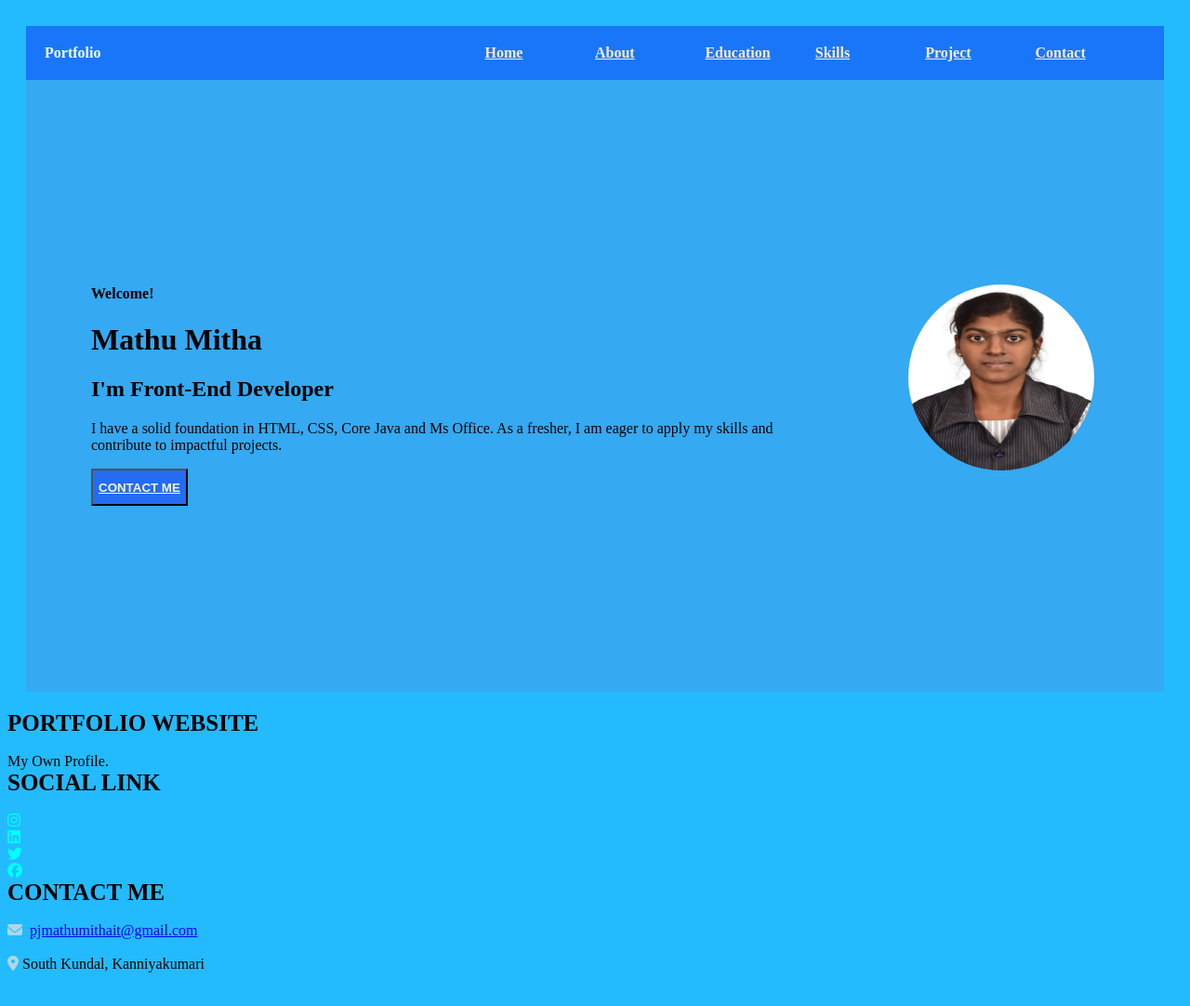
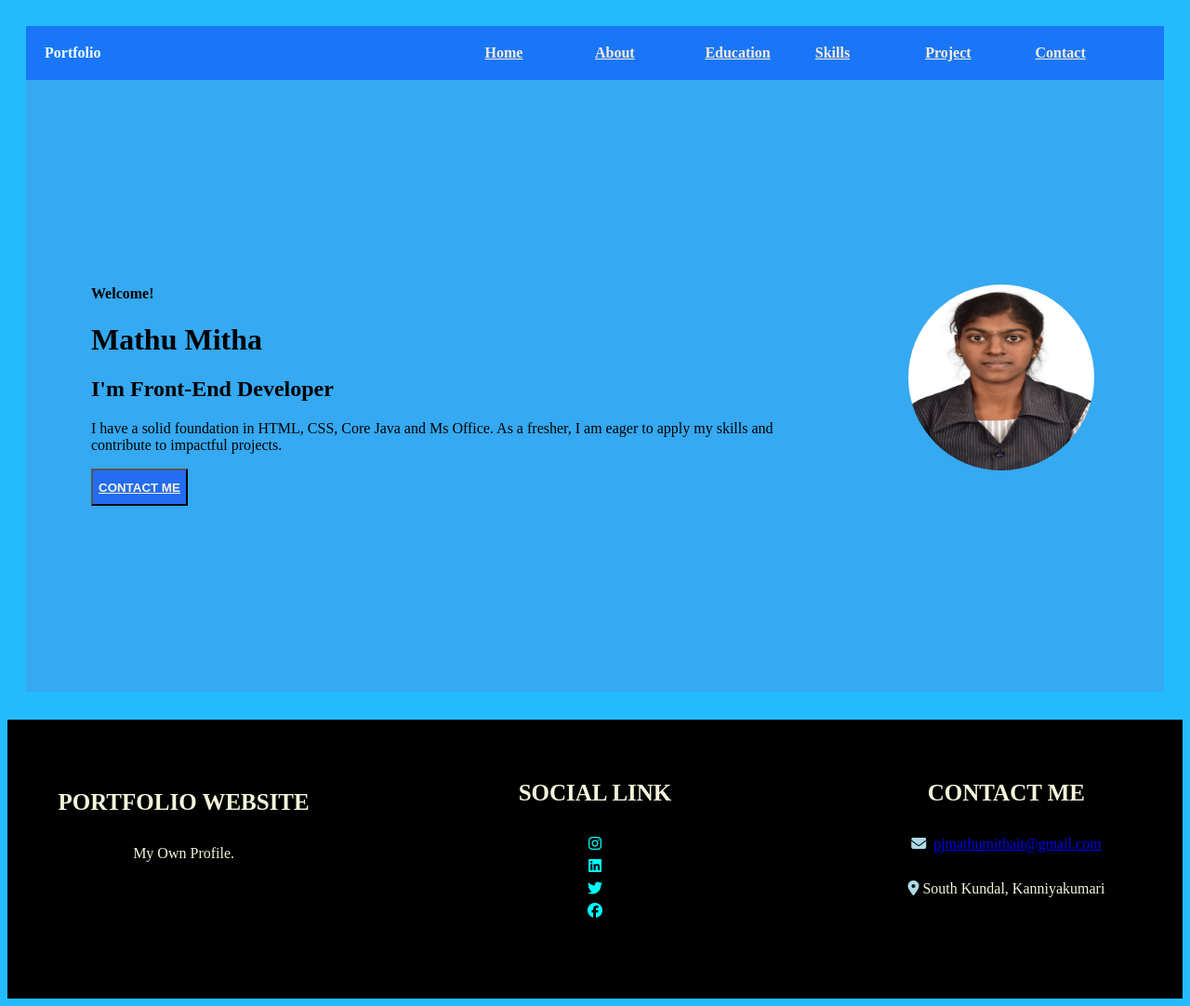
Before and after one commit to Mathu-Mitha-P/Portfolio-Website, a plain HTML site: page PORTFOLIO WEBSITE/index.html in a window 1280 px wide. Shown: the whole page at 93% size. Before the commit the page ends 1054 px from the top, so only its background shows below. Drawn offline with Linux system fonts and the light colour scheme.

Commit message:
Update style.css

```diff
--- a/PORTFOLIO WEBSITE/style.css
+++ b/PORTFOLIO WEBSITE/style.css
@@ -59,3 +59,31 @@ body{
     padding: 20px;
     margin-left: 100px;
 }
+.black{
+    background-color: black;
+    height: 300px;
+    display: grid;
+    grid-template-columns: 30%  40% 30% ;
+    flex-direction: row;
+    color: beige;
+    padding:0 ;
+    margin-top: 10px;
+}
+.Portfolio{
+    text-align: center;
+    margin-top:70px ;
+    line-height: 1.5;
+
+}
+.link{
+    text-align: center;
+    margin-top:60px ;
+    line-height: 1.5;
+
+}
+.contact{
+    text-align: center;
+    margin-top:60px ;
+    line-height: 1.5;
+
+}
```
